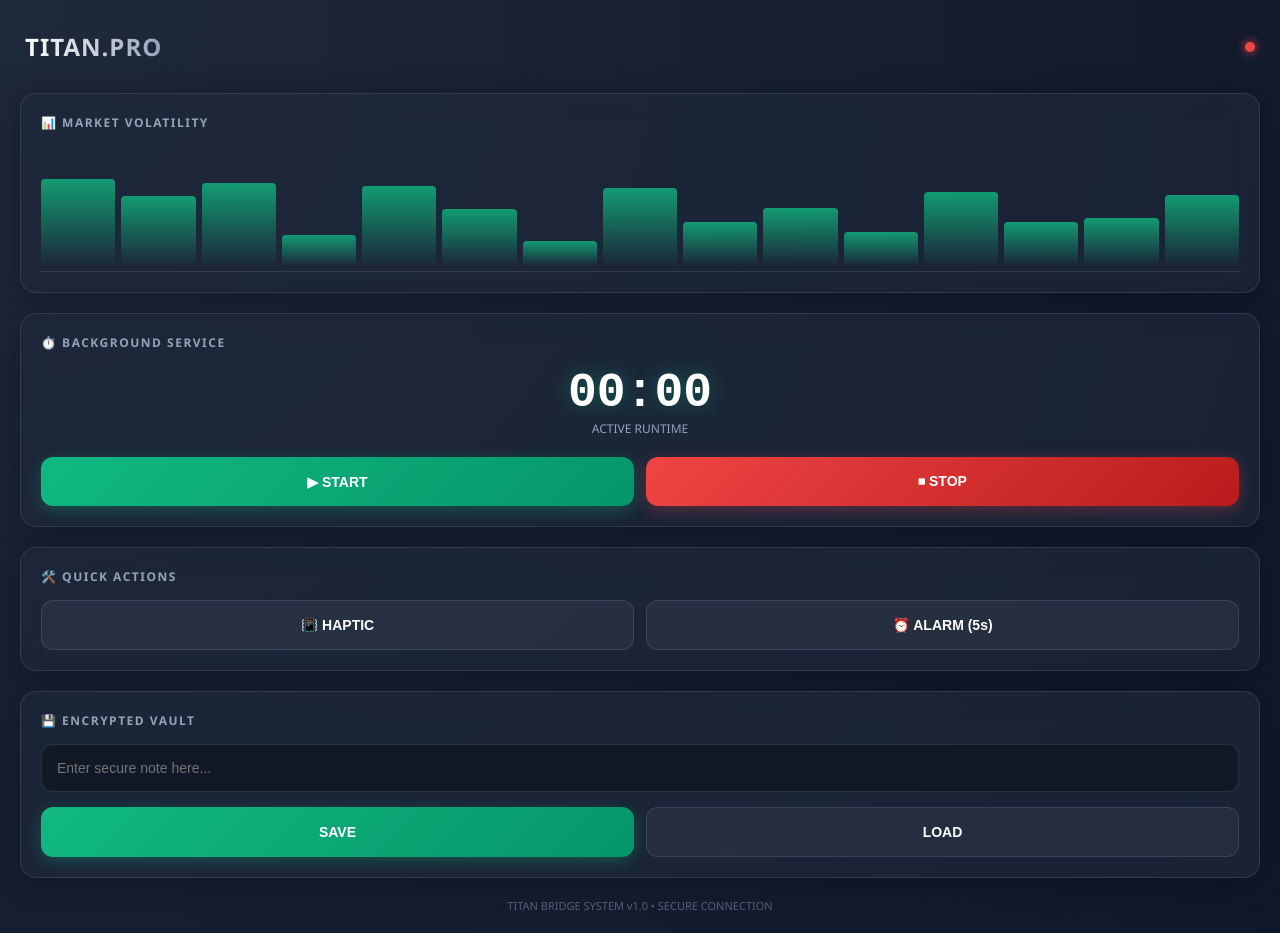
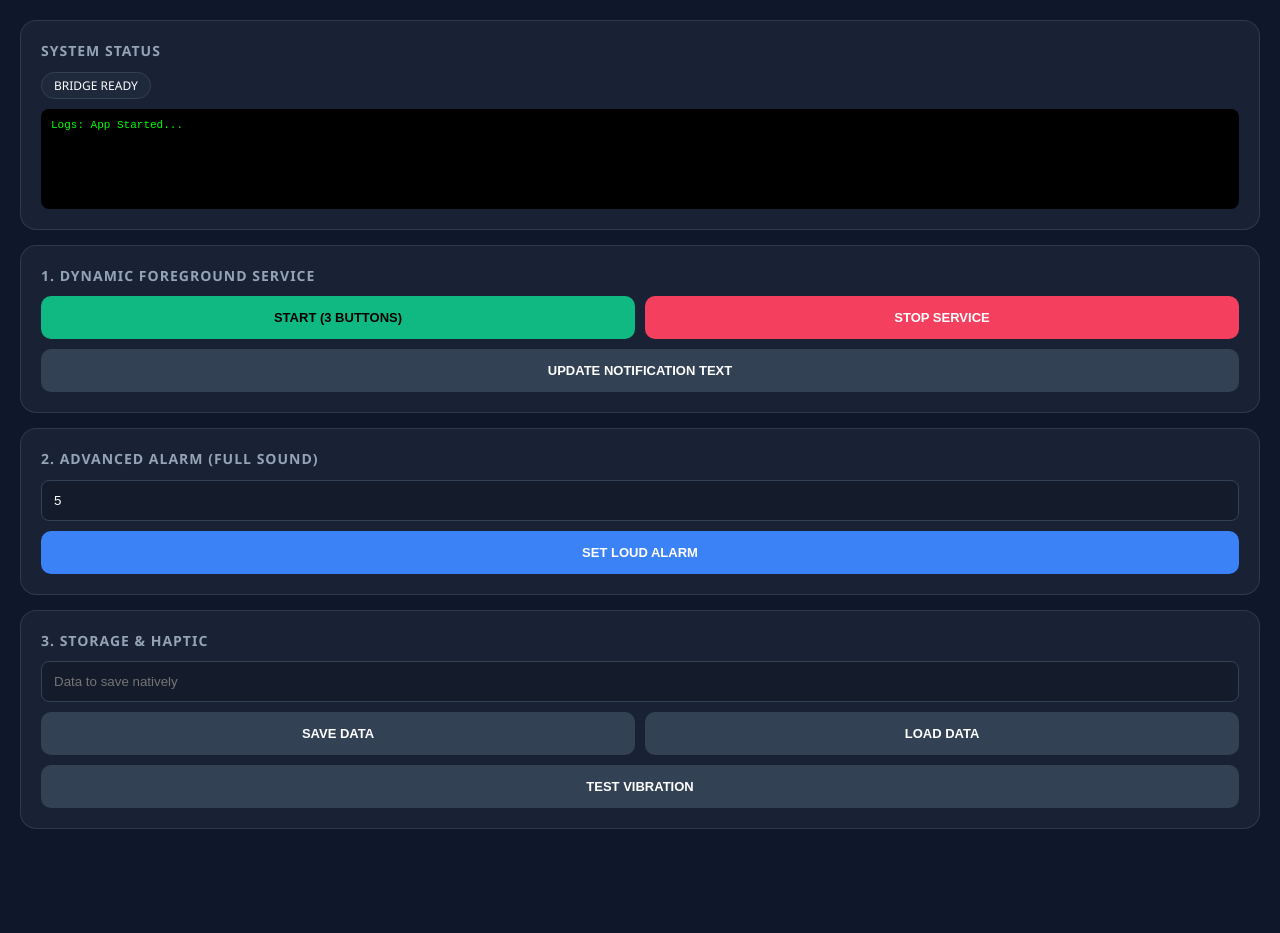
Before and after one commit to abcpersonal40/Flutter-, a plain HTML site: page www/index.html in a window 1280 px wide. After the commit the page ends 864 px from the top, so only its background shows below. Drawn offline with Linux system fonts and the light colour scheme.

Commit message:
Update title and enhance UI elements in index.html

```diff
--- a/www/index.html
+++ b/www/index.html
@@ -3,344 +3,140 @@
 <head>
     <meta charset="UTF-8">
     <meta name="viewport" content="width=device-width, initial-scale=1.0, user-scalable=no">
-    <title>Titan Pro</title>
+    <title>Titan Pro Console</title>
     <style>
-        /* --- RESET & VARIABLES --- */
-        :root {
-            --bg-dark: #0f172a;
-            --glass: rgba(30, 41, 59, 0.7);
-            --glass-border: rgba(255, 255, 255, 0.1);
-            --primary: #10b981; /* Neon Green */
-            --danger: #ef4444;  /* Neon Red */
-            --text-main: #f8fafc;
-            --text-muted: #94a3b8;
-        }
+        :root { --bg: #0f172a; --card: rgba(30, 41, 59, 0.7); --accent: #10b981; --red: #f43f5e; --blue: #3b82f6; }
+        body { background: var(--bg); color: white; font-family: 'Segoe UI', sans-serif; margin: 0; padding: 20px; box-sizing: border-box; }
+        .card { background: var(--card); backdrop-filter: blur(10px); border: 1px solid rgba(255,255,255,0.1); border-radius: 16px; padding: 20px; margin-bottom: 15px; }
+        h2 { font-size: 14px; text-transform: uppercase; color: #94a3b8; margin-top: 0; letter-spacing: 1px; }
+        .status { display: inline-block; padding: 4px 12px; border-radius: 20px; font-size: 12px; background: #1e293b; margin-bottom: 10px; border: 1px solid #334155; }
 
-        body {
-            background-color: var(--bg-dark);
-            background-image: radial-gradient(circle at 0% 0%, #1e293b 0%, #0f172a 100%);
-            color: var(--text-main);
-            font-family: 'Segoe UI', Roboto, Helvetica, Arial, sans-serif;
-            margin: 0;
-            padding: 20px;
-            min-height: 100vh;
-            display: flex;
-            flex-direction: column;
-            gap: 20px;
-            box-sizing: border-box;
-        }
+        input { width: 100%; padding: 12px; background: rgba(0,0,0,0.2); border: 1px solid #334155; color: white; border-radius: 8px; margin-bottom: 10px; box-sizing: border-box; }
+        .grid { display: grid; grid-template-columns: 1fr 1fr; gap: 10px; }
+        button { border: none; padding: 14px; border-radius: 10px; color: white; font-weight: bold; font-size: 13px; cursor: pointer; transition: 0.2s; background: #334155; }
+        button:active { transform: scale(0.95); }
+        .btn-green { background: var(--accent); color: #000; }
+        .btn-red { background: var(--red); }
+        .btn-blue { background: var(--blue); }
 
-        /* --- HEADER --- */
-        header {
-            display: flex;
-            justify-content: space-between;
-            align-items: center;
-            padding: 10px 5px;
-        }
-
-        .brand {
-            font-size: 24px;
-            font-weight: 800;
-            letter-spacing: 1px;
-            background: linear-gradient(90deg, #fff, #94a3b8);
-            -webkit-background-clip: text;
-            -webkit-text-fill-color: transparent;
-        }
-
-        .status-dot {
-            width: 10px; height: 10px;
-            background: var(--danger);
-            border-radius: 50%;
-            box-shadow: 0 0 10px var(--danger);
-            transition: 0.3s;
-        }
-        .status-dot.active {
-            background: var(--primary);
-            box-shadow: 0 0 10px var(--primary);
-        }
-
-        /* --- CARDS (GLASSMORPHISM) --- */
-        .card {
-            background: var(--glass);
-            backdrop-filter: blur(12px);
-            -webkit-backdrop-filter: blur(12px);
-            border: 1px solid var(--glass-border);
-            border-radius: 16px;
-            padding: 20px;
-            box-shadow: 0 4px 30px rgba(0, 0, 0, 0.3);
-            transition: transform 0.2s;
-        }
-
-        .card-header {
-            display: flex;
-            align-items: center;
-            gap: 10px;
-            margin-bottom: 15px;
-            color: var(--text-muted);
-            font-size: 12px;
-            text-transform: uppercase;
-            letter-spacing: 1.5px;
-            font-weight: bold;
-        }
-
-        /* --- CHART VISUALIZATION --- */
-        .chart-box {
-            height: 120px;
-            display: flex;
-            align-items: flex-end;
-            justify-content: space-between;
-            gap: 6px;
-            padding-bottom: 5px;
-            border-bottom: 1px solid var(--glass-border);
-        }
-        .bar {
-            flex: 1;
-            background: linear-gradient(180deg, var(--primary) 0%, rgba(16, 185, 129, 0) 100%);
-            border-radius: 4px 4px 0 0;
-            opacity: 0.8;
-            transition: height 0.5s ease-in-out;
-            min-height: 5%;
-        }
-
-        /* --- TIMER --- */
-        .timer-wrap {
-            text-align: center;
-            margin: 10px 0 20px 0;
-        }
-        .timer-text {
-            font-family: 'Courier New', monospace;
-            font-size: 48px;
-            font-weight: bold;
-            color: white;
-            text-shadow: 0 0 20px rgba(16, 185, 129, 0.4);
-        }
-        .timer-label {
-            font-size: 12px;
-            color: var(--text-muted);
-        }
-
-        /* --- BUTTONS --- */
-        .grid-2 {
-            display: grid;
-            grid-template-columns: 1fr 1fr;
-            gap: 12px;
-        }
-
-        button {
-            border: none;
-            padding: 16px;
-            border-radius: 12px;
-            font-weight: 600;
-            font-size: 14px;
-            cursor: pointer;
-            transition: all 0.2s;
-            display: flex;
-            align-items: center;
-            justify-content: center;
-            gap: 8px;
-            color: white;
-        }
-
-        button:active { transform: scale(0.96); }
-
-        .btn-primary {
-            background: linear-gradient(135deg, #10b981 0%, #059669 100%);
-            box-shadow: 0 4px 15px rgba(16, 185, 129, 0.3);
-        }
-        .btn-danger {
-            background: linear-gradient(135deg, #ef4444 0%, #b91c1c 100%);
-            box-shadow: 0 4px 15px rgba(239, 68, 68, 0.3);
-        }
-        .btn-dark {
-            background: rgba(255, 255, 255, 0.05);
-            border: 1px solid var(--glass-border);
-        }
-        .btn-dark:hover { background: rgba(255, 255, 255, 0.1); }
-
-        /* --- INPUTS --- */
-        .input-group {
-            position: relative;
-            margin-bottom: 15px;
-        }
-        input {
-            width: 100%;
-            background: rgba(0, 0, 0, 0.3);
-            border: 1px solid var(--glass-border);
-            padding: 15px;
-            border-radius: 12px;
-            color: white;
-            font-size: 14px;
-            outline: none;
-            box-sizing: border-box;
-            transition: border-color 0.3s;
-        }
-        input:focus { border-color: var(--primary); }
-
-        /* --- FOOTER --- */
-        .footer-note {
-            text-align: center;
-            color: var(--text-muted);
-            font-size: 11px;
-            margin-top: auto;
-            opacity: 0.5;
-        }
+        #log { font-family: monospace; font-size: 11px; height: 80px; overflow-y: auto; background: black; padding: 10px; border-radius: 8px; color: #00ff00; }
     </style>
 </head>
 <body>
 
-    <header>
-        <div class="brand">TITAN<span style="color:var(--primary)">.PRO</span></div>
-        <div id="bridgeStatus" class="status-dot"></div>
-    </header>
-
-    <!-- 1. LIVE MARKET CHART -->
     <div class="card">
-        <div class="card-header">
-            <span>📊 Market Volatility</span>
-        </div>
-        <div class="chart-box" id="chartContainer">
-            <!-- Bars injected by JS -->
-        </div>
+        <h2>System Status</h2>
+        <div id="status" class="status">BRIDGE READY</div>
+        <div id="log">Logs: App Started...</div>
     </div>
 
-    <!-- 2. FOREGROUND TIMER -->
+    <!-- FOREGROUND SERVICE WITH DYNAMIC BUTTONS -->
     <div class="card">
-        <div class="card-header">
-            <span>⏱️ Background Service</span>
+        <h2>1. Dynamic Foreground Service</h2>
+        <div class="grid">
+            <button class="btn-green" onclick="startSvc()">START (3 BUTTONS)</button>
+            <button class="btn-red" onclick="stopSvc()">STOP SERVICE</button>
         </div>
-        <div class="timer-wrap">
-            <div class="timer-text" id="timer">00:00</div>
-            <div class="timer-label">ACTIVE RUNTIME</div>
-        </div>
-        <div class="grid-2">
-            <button class="btn-primary" onclick="app.startService()">
-                <span>▶ START</span>
-            </button>
-            <button class="btn-danger" onclick="app.stopService()">
-                <span>⏹ STOP</span>
-            </button>
-        </div>
+        <button style="width: 100%; margin-top:10px;" onclick="updateSvc()">UPDATE NOTIFICATION TEXT</button>
     </div>
 
-    <!-- 3. TOOLS & ACTIONS -->
+    <!-- ALARM WITH NATIVE SOUND -->
     <div class="card">
-        <div class="card-header">
-            <span>🛠️ Quick Actions</span>
-        </div>
-        <div class="grid-2">
-            <button class="btn-dark" onclick="app.vibrate()">
-                <span>📳 HAPTIC</span>
-            </button>
-            <button class="btn-dark" onclick="app.alarm()">
-                <span>⏰ ALARM (5s)</span>
-            </button>
-        </div>
+        <h2>2. Advanced Alarm (Full Sound)</h2>
+        <input type="number" id="alarmSec" value="5" placeholder="Seconds to wait">
+        <button class="btn-blue" style="width: 100%;" onclick="setAlarm()">SET LOUD ALARM</button>
     </div>
 
-    <!-- 4. SECURE STORAGE -->
+    <!-- STORAGE & HAPTIC -->
     <div class="card">
-        <div class="card-header">
-            <span>💾 Encrypted Vault</span>
+        <h2>3. Storage & Haptic</h2>
+        <input type="text" id="storeData" placeholder="Data to save natively">
+        <div class="grid">
+            <button onclick="saveNative()">SAVE DATA</button>
+            <button onclick="loadNative()">LOAD DATA</button>
         </div>
-        <div class="input-group">
-            <input type="text" id="storageInput" placeholder="Enter secure note here...">
-        </div>
-        <div class="grid-2">
-            <button class="btn-primary" onclick="app.save()">SAVE</button>
-            <button class="btn-dark" onclick="app.load()">LOAD</button>
-        </div>
+        <button style="width: 100%; margin-top:10px;" onclick="vibrate()">TEST VIBRATION</button>
     </div>
 
-    <div class="footer-note">TITAN BRIDGE SYSTEM v1.0 • SECURE CONNECTION</div>
-
     <script>
-        // --- LOGIC CLASS ---
+        // --- NATIVE BRIDGE ---
         const app = {
-            timerInterval: null,
-            seconds: 0,
-
-            // Send to Flutter
             send: (type, data = {}) => {
                 if (window.TitanBridge) {
                     window.TitanBridge.postMessage(JSON.stringify({ type, ...data }));
-                    document.getElementById('bridgeStatus').classList.add('active');
-                } else {
-                    console.warn("Flutter Bridge not detected");
                 }
             },
-
-            // 1. Service Logic
-            startService: () => {
-                if (app.timerInterval) return;
-                app.vibrate();
-                app.send('service_start', { title: 'Titan Pro', body: 'Market Monitor Active' });
-
-                app.timerInterval = setInterval(() => {
-                    app.seconds++;
-                    const fmt = new Date(app.seconds * 1000).toISOString().substr(14, 5);
-                    document.getElementById('timer').innerText = fmt;
-                    app.send('service_update', { body: 'Running: ' + fmt });
-                }, 1000);
-            },
-
-            stopService: () => {
-                clearInterval(app.timerInterval);
-                app.timerInterval = null;
-                app.seconds = 0;
-                document.getElementById('timer').innerText = "00:00";
-                app.send('service_stop');
-                app.vibrate();
-            },
-
-            // 2. Tools
-            vibrate: () => app.send('vibrate'),
-
-            alarm: () => {
-                app.send('alarm', { sec: 5, msg: '⚠️ Market Alert Triggered!' });
-                alert("Alarm set for 5 seconds!");
-            },
-
-            // 3. Storage
-            save: () => {
-                const val = document.getElementById('storageInput').value;
-                app.send('storage_save', { key: 'user_note', val: val });
-                app.vibrate();
-            },
-
-            load: () => app.send('storage_load', { key: 'user_note' }),
-
-            // 4. UI Effects
-            initChart: () => {
-                const container = document.getElementById('chartContainer');
-                // Create 15 bars
-                for(let i=0; i<15; i++) {
-                    let bar = document.createElement('div');
-                    bar.className = 'bar';
-                    bar.style.height = Math.floor(Math.random() * 80 + 10) + '%';
-                    container.appendChild(bar);
-                }
-                // Animate bars loop
-                setInterval(() => {
-                    document.querySelectorAll('.bar').forEach(b => {
-                        b.style.height = Math.floor(Math.random() * 90 + 5) + '%';
-                    });
-                }, 1000);
+            log: (msg) => {
+                const l = document.getElementById('log');
+                l.innerHTML += `<br>> ${msg}`;
+                l.scrollTop = l.scrollHeight;
             }
         };
 
-        // --- RECEIVE FROM FLUTTER ---
-        window.fromNative = (type, data) => {
+        // 1. Foreground Logic
+        function startSvc() {
+            app.send('foreground_start', {
+                title: 'Titan Dynamic System',
+                body: 'Market Monitoring Active',
+                buttons: [
+                    { id: 'btn_play', text: 'PLAY' },
+                    { id: 'btn_pause', text: 'PAUSE' },
+                    { id: 'btn_stop', text: 'STOP' }
+                ]
+            });
+            app.log("Foreground Service Started with 3 buttons");
+        }
+
+        function stopSvc() {
+            app.send('foreground_stop');
+            app.log("Service Stopped");
+        }
+
+        function updateSvc() {
+            app.send('foreground_update', {
+                title: 'BTC: $69,420',
+                body: 'Status: Trend High | ' + new Date().toLocaleTimeString()
+            });
+        }
+
+        // 2. Alarm Logic
+        function setAlarm() {
+            const sec = parseInt(document.getElementById('alarmSec').value);
+            app.send('alarm', { sec: sec, msg: "🚨 ALERT: TIME'S UP!" });
+            app.log(`Alarm scheduled in ${sec} seconds`);
+        }
+
+        // 3. Storage Logic
+        function saveNative() {
+            const val = document.getElementById('storeData').value;
+            app.send('storage_save', { key: 'titan_key', val: val });
+            app.log("Saved to Native Storage");
+        }
+
+        function loadNative() {
+            app.send('storage_load', { key: 'titan_key' });
+        }
+
+        function vibrate() {
+            app.send('vibrate');
+            app.log("Vibration Triggered");
+        }
+
+        // --- CALLBACKS FROM NATIVE ---
+        //বাটন ক্লিক হ্যান্ডেলিং
+        window.onNotificationClick = function(buttonId) {
+            app.log(`NOTIF CLICK: ${buttonId}`);
+            if (buttonId === 'btn_stop') stopSvc();
+            if (buttonId === 'btn_play') app.log("Play Logic Triggered!");
+        };
+
+        //স্টোরেজ ডাটা হ্যান্ডেলিং
+        window.fromNative = function(type, data) {
             if (type === 'storage_result') {
-                document.getElementById('storageInput').value = data.val || "";
-                app.vibrate();
+                document.getElementById('storeData').value = data.val;
+                app.log("Loaded: " + data.val);
             }
         };
-
-        // Initialize
-        app.initChart();
-        // Check connection
-        setTimeout(() => app.send('check'), 500);
-
     </script>
 </body>
 </html>
```
